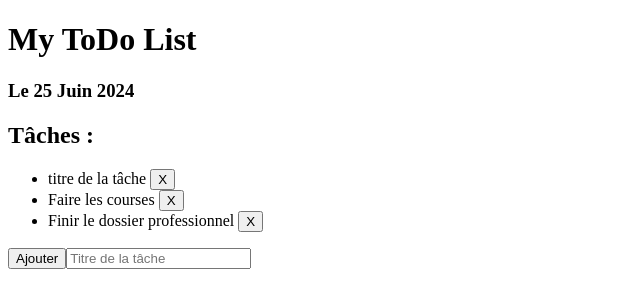
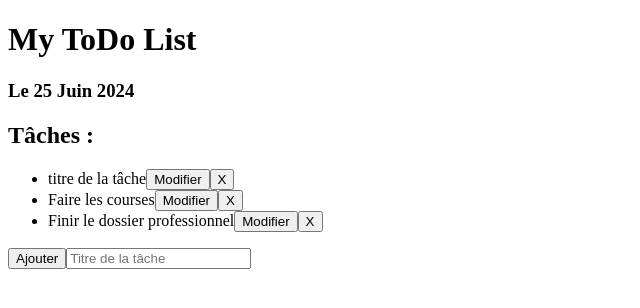
Before and after one commit to QiaoAn05/ToDo, a React (Vite) app: page / in a window 1280 px wide. Shown: the top 308 px of the page, without its empty margins (0-640 px from the left). Built offline with nearby package versions, Linux system fonts and the light colour scheme.

Commit message:
add some files

```diff
--- a/src/App.jsx
+++ b/src/App.jsx
@@ -1,5 +1,8 @@
-import { useState } from 'react'
-import './App.css'
+import { useState } from 'react';
+import './App.css';
+import { Task } from './components/Task';
+
+
 
 function App() {
   //State
@@ -10,6 +13,8 @@ function App() {
  ])
 
  const [ newTaskDesc, setNewTaskDesc ] = useState("");
+
+ const [editingTask, setEditingTask] = useState(null);
 
 //Comportements
 const handleSubmit = (e) => {
@@ -46,6 +51,18 @@ const handleDelete = (id) => {
   setTasks(tasksCopyUpdated);
 }
 
+// const handleEdit = (taskToUpdate) => {
+// //copie du state
+// const tasksCopy = [...tasks];
+// //manipulation de la copie du state
+// const tasksCopyUpdated = tasksCopy.map((task) =>
+//   task.id === taskToUpdate.id ? taskToUpdate : task,
+// );
+// //modification du state
+// setTasks(tasksCopyUpdated);
+// setEditingTask(null);
+// }
+
 // Affichage
   return (
     <>
@@ -58,14 +75,27 @@ const handleDelete = (id) => {
         <section>
           <ul>
             { tasks.map((task) => (
-              <li key={task.id}>{task.desc} <button onClick={()=>handleDelete(task.id)}>X</button></li>
+              <Task
+                key={task.id}
+                taskInfo={task}
+                onClick={()=>{handleDelete(task.id)}}
+                onEdit={() => setEditingTask(task)}
+              />
             )) }
           </ul>
         </section>
-        <form action='submit' onSubmit={handleSubmit}>
-          <button>Ajouter</button>
-          <input onChange={handleChange} value={newTaskDesc}  type="text" placeholder='Titre de la tâche' />
-        </form>
+        {!editingTask && (
+          <form action='submit' onSubmit={handleSubmit}>
+            <button>Ajouter</button>
+            <input onChange={handleChange} value={newTaskDesc}  type="text" placeholder='Titre de la tâche' />
+          </form>
+        )}
+        {editingTask && (
+          <form action='submit' onSubmit={handleSubmit}>
+            <button>Ajouter</button>
+            <input onChange={handleChange} value={newTaskDesc}  type="text" placeholder='Titre de la tâche' />
+          </form>
+        )}
       </main>
     </>
   )
--- /dev/null
+++ b/src/components/Task.jsx
@@ -0,0 +1,14 @@
+export function Task({ taskInfo, onClick, onEdit }) {
+    //state
+    //comportements
+    //affichage
+    return (
+        <>
+            <li>
+                {taskInfo.desc}
+                <button onClick={onEdit}>Modifier</button>
+                <button onClick={onClick}>X</button>
+            </li>
+        </>
+    );
+}
```
